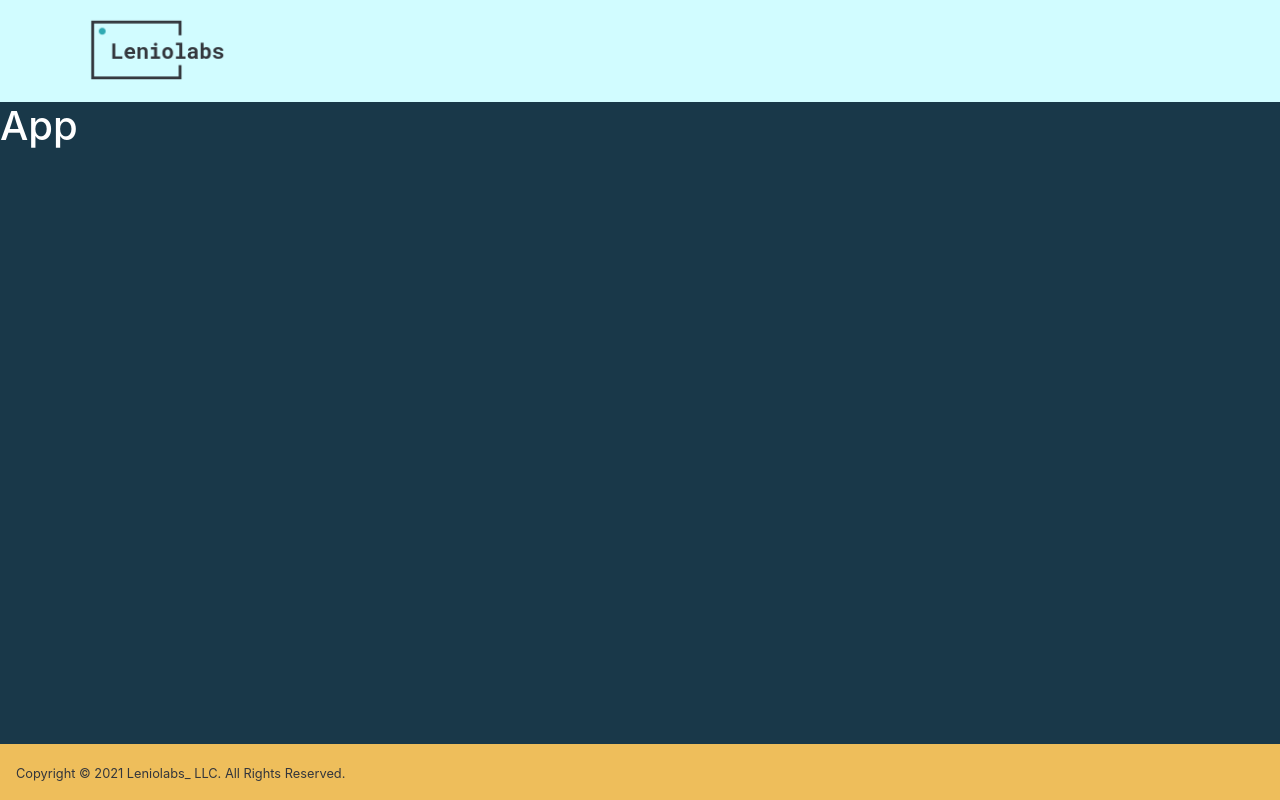
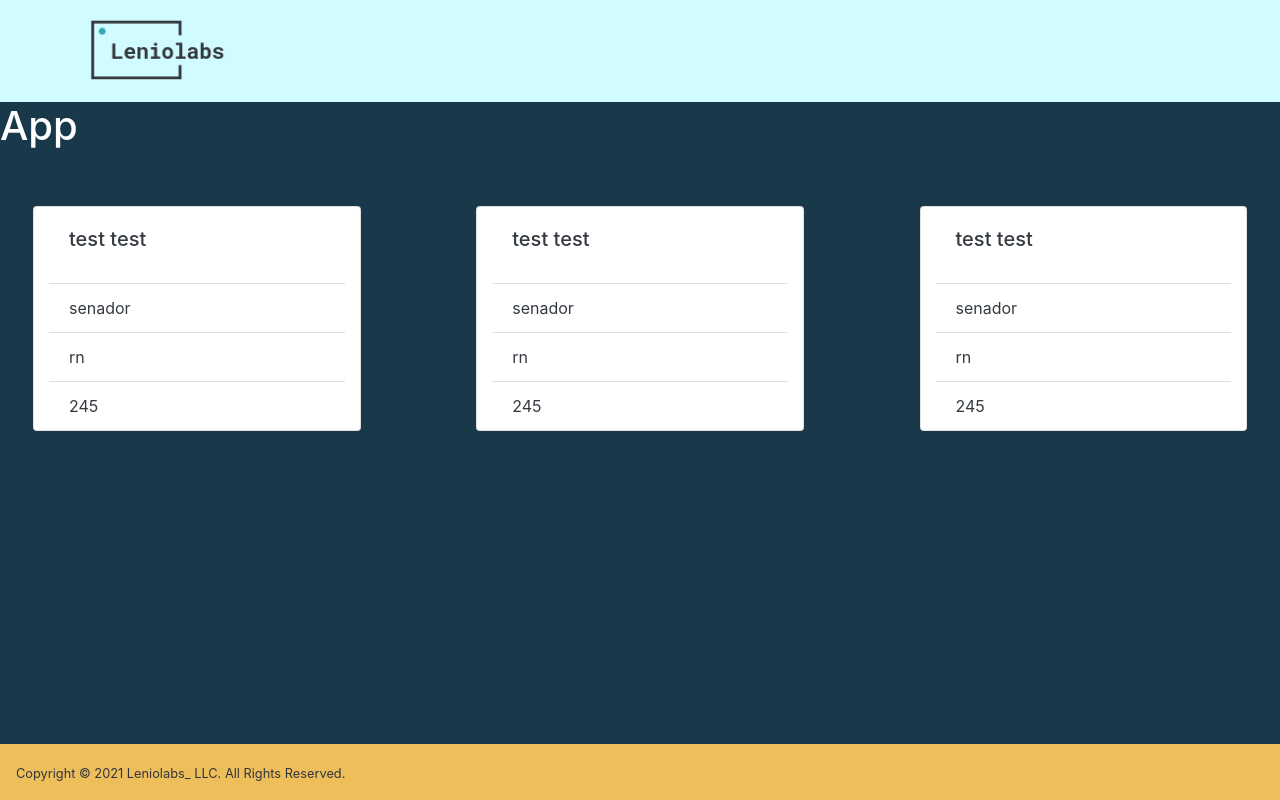
Before and after one commit to me-cinderella/leniolabs-tech-test, a React (Create React App) app in the folder app/: page / in a window 1280 px wide. Built offline with nearby package versions, Linux system fonts and the light colour scheme.

Commit message:
added list card component

```diff
--- a/app/package.json
+++ b/app/package.json
@@ -12,6 +12,7 @@
     "@types/react-dom": "^17.0.1",
     "bootstrap": "^4.6.0",
     "react": "^17.0.1",
+    "react-bootstrap": "^1.5.0",
     "react-dom": "^17.0.1",
     "react-redux": "^7.2.2",
     "react-router": "^5.2.0",
--- a/app/src/App.tsx
+++ b/app/src/App.tsx
@@ -1,6 +1,7 @@
 import React from 'react';
 import Header from './components/Header/CustomHeader';
 import Footer from './components/Footer/CustomFooter';
+import CongressMembersList from './components/Lists/CongressMembers';
 
 function App() {
   return (
@@ -8,6 +9,7 @@ function App() {
       <Header />
       <main>
         <h1>App</h1>
+        <CongressMembersList />
       </main>
       <Footer />
     </div>
--- /dev/null
+++ b/app/src/components/Lists/CongressMembers/index.js
@@ -0,0 +1,53 @@
+import React from 'react';
+import { Card, ListGroup, Row} from 'react-bootstrap';
+
+function MemberCard(props) {
+
+  return (
+    <Card className="col-3 m-5 text-dark">
+        <Card.Body>
+            <Card.Title>{`${props.member.first_name} ${props.member.last_name}`}</Card.Title>
+        </Card.Body>
+        <ListGroup className="list-group-flush">
+            <ListGroup.Item>{props.member.title}</ListGroup.Item>
+            <ListGroup.Item>{props.member.party}</ListGroup.Item>
+            <ListGroup.Item>{props.member.total_votes}</ListGroup.Item>
+        </ListGroup>
+    </Card>
+  )
+}
+
+const members = [{
+    id:1234,
+    first_name:"test",
+    last_name:"test",
+    title:"senador",
+    party:"rn",
+    total_votes:245
+},
+{
+    id:1235,
+    first_name:"test",
+    last_name:"test",
+    title:"senador",
+    party:"rn",
+    total_votes:245
+},
+{
+    id:1236,
+    first_name:"test",
+    last_name:"test",
+    title:"senador",
+    party:"rn",
+    total_votes:245
+}];
+
+function CongressMembersList () {
+    return (
+        <Row className="members-list">
+            {members.map(member => <MemberCard key={member.id} member={member} /> )}
+        </Row>
+    )
+}
+
+export default CongressMembersList;
--- a/app/src/styles/main.scss
+++ b/app/src/styles/main.scss
@@ -5,4 +5,9 @@
 body {
     background-color: $body-bg-color;
     color: $light-text-color;
+    overflow-x: hidden;
 }
+
+.members-list {
+    justify-content: space-between;
+}
```
Also changed, not shown: 1 other file (tests, documents, lock files or other folders).
